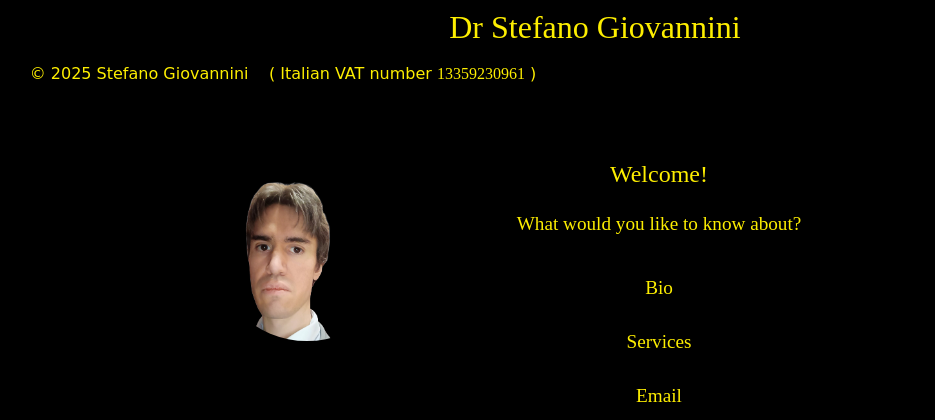
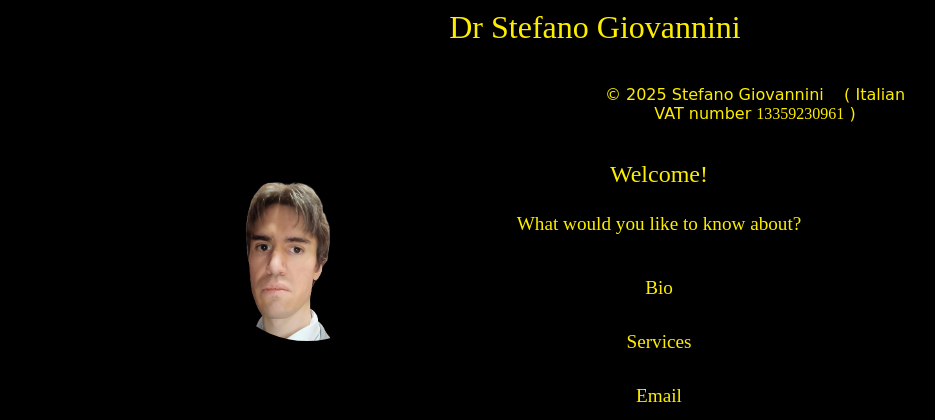
Before and after one commit to zmsknlzq/portfolio, a Flask app: page / in a window 1280 px wide. Shown: the part 51-471 px from the top of the page, without its empty margins (45-980 px from the left). Run offline with Flask 3, Linux system fonts and the light colour scheme; some web fonts are replaced.

Commit message:
updated style removing #copyright margin auto removed, left 50% and width 25% (trying to center it)

```diff
--- a/drGiovannini/static/style.css
+++ b/drGiovannini/static/style.css
@@ -64,8 +64,8 @@ ul {
 #copyright {
   position: fixed;
   z-index: 999;
-  margin: auto;
-  width: 50%;
+  width: 25%;
+  left: 50%
 }
 
 #email {
```
